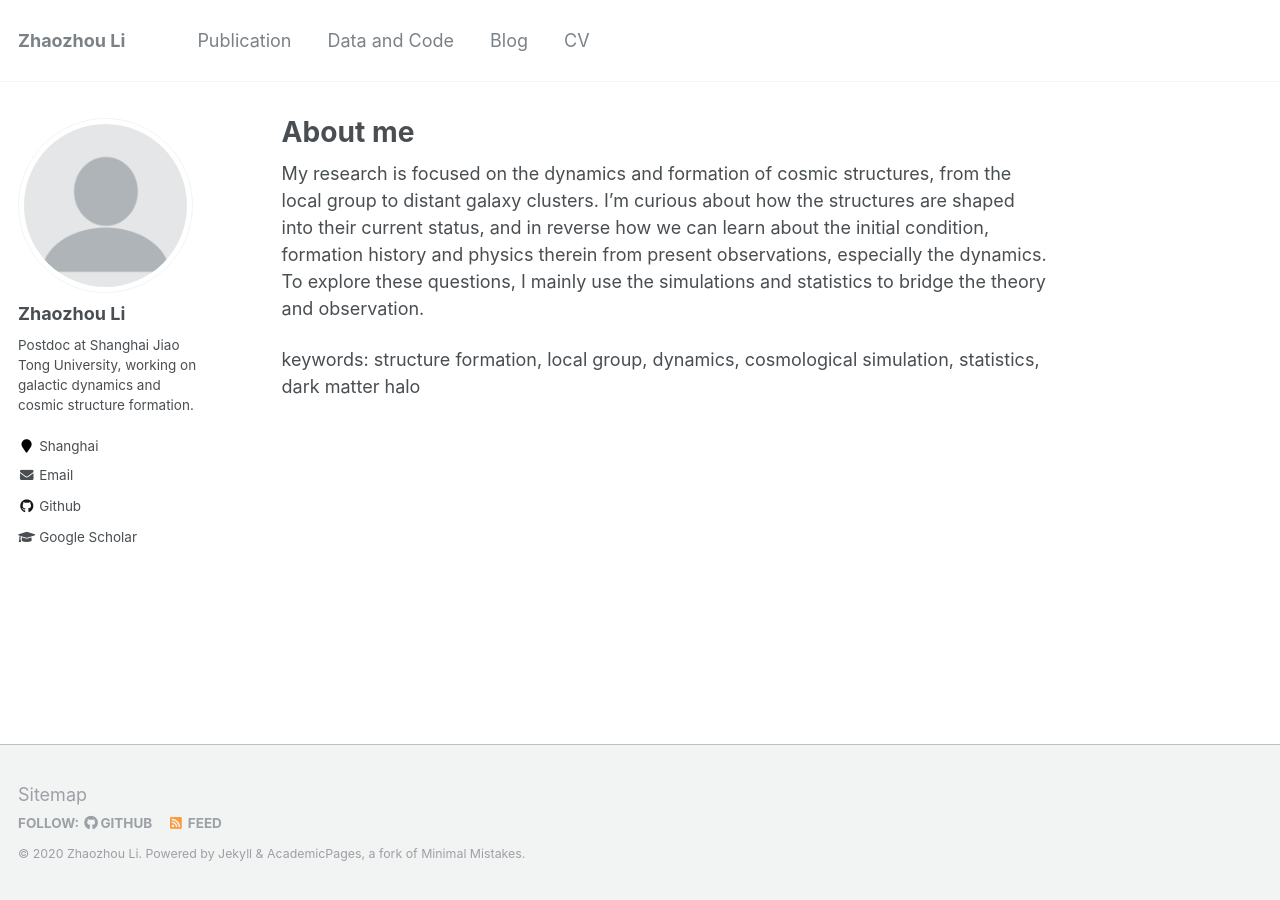
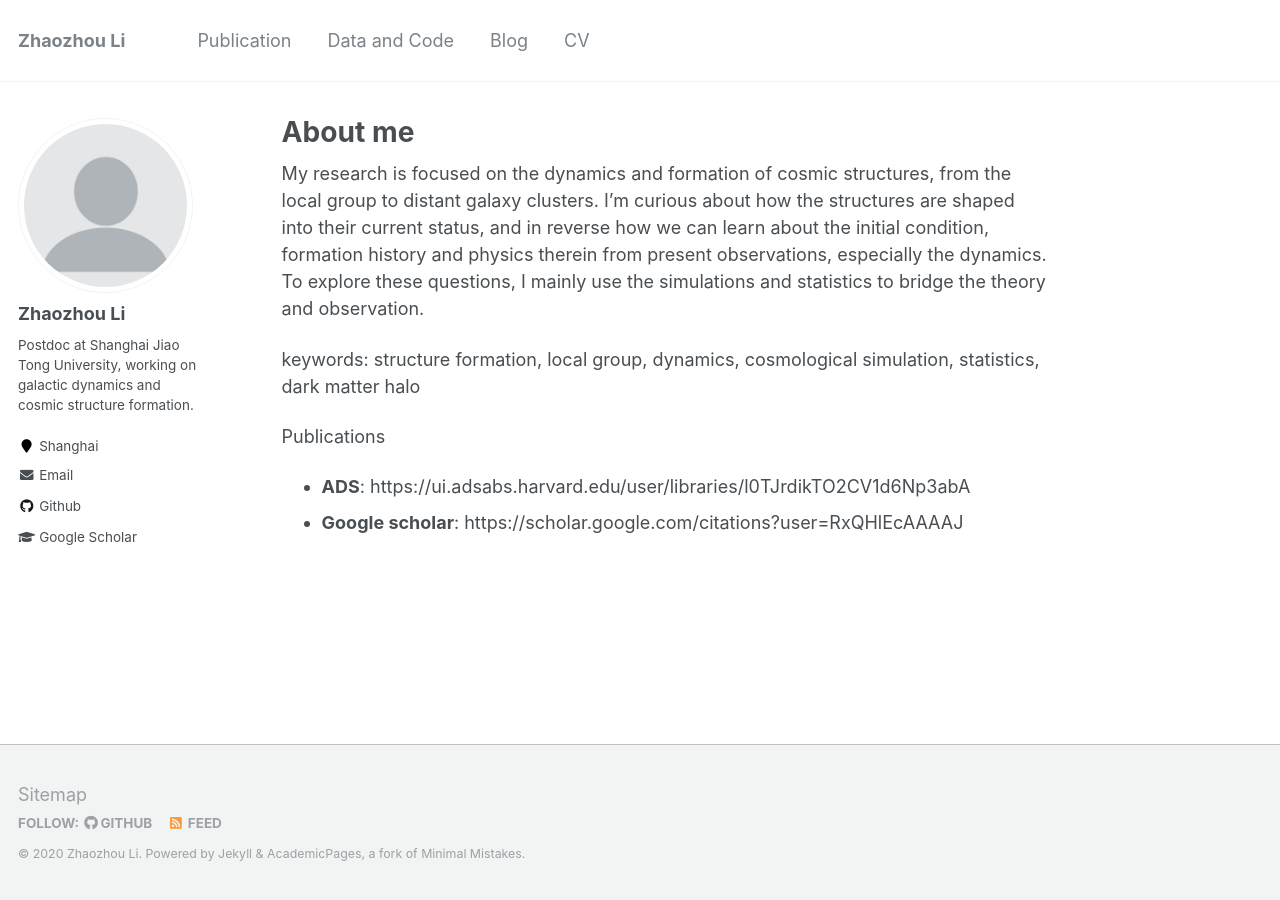
Before and after one commit to syrte/syrte.github.io-jekyll, a Jekyll site: the page built from _pages/about.md, in a window 1280 px wide. Built offline with Jekyll 4.4.1, drawn with Linux system fonts in a browser that asks for light colours.

Commit message:
Update about.md

```diff
--- a/_pages/about.md
+++ b/_pages/about.md
@@ -11,3 +11,7 @@ redirect_from:
 My research is focused on the dynamics and formation of cosmic structures, from the local group to distant galaxy clusters. I'm curious about how the structures are shaped into their current status, and in reverse how we can learn about the initial condition, formation history and physics therein from present observations, especially the dynamics. To explore these questions, I mainly use the simulations and statistics to bridge the theory and observation.
 
 keywords: structure formation, local group, dynamics, cosmological simulation, statistics, dark matter halo
+
+Publications
+- **ADS**: https://ui.adsabs.harvard.edu/user/libraries/l0TJrdikTO2CV1d6Np3abA
+- **Google scholar**: https://scholar.google.com/citations?user=RxQHlEcAAAAJ
```
